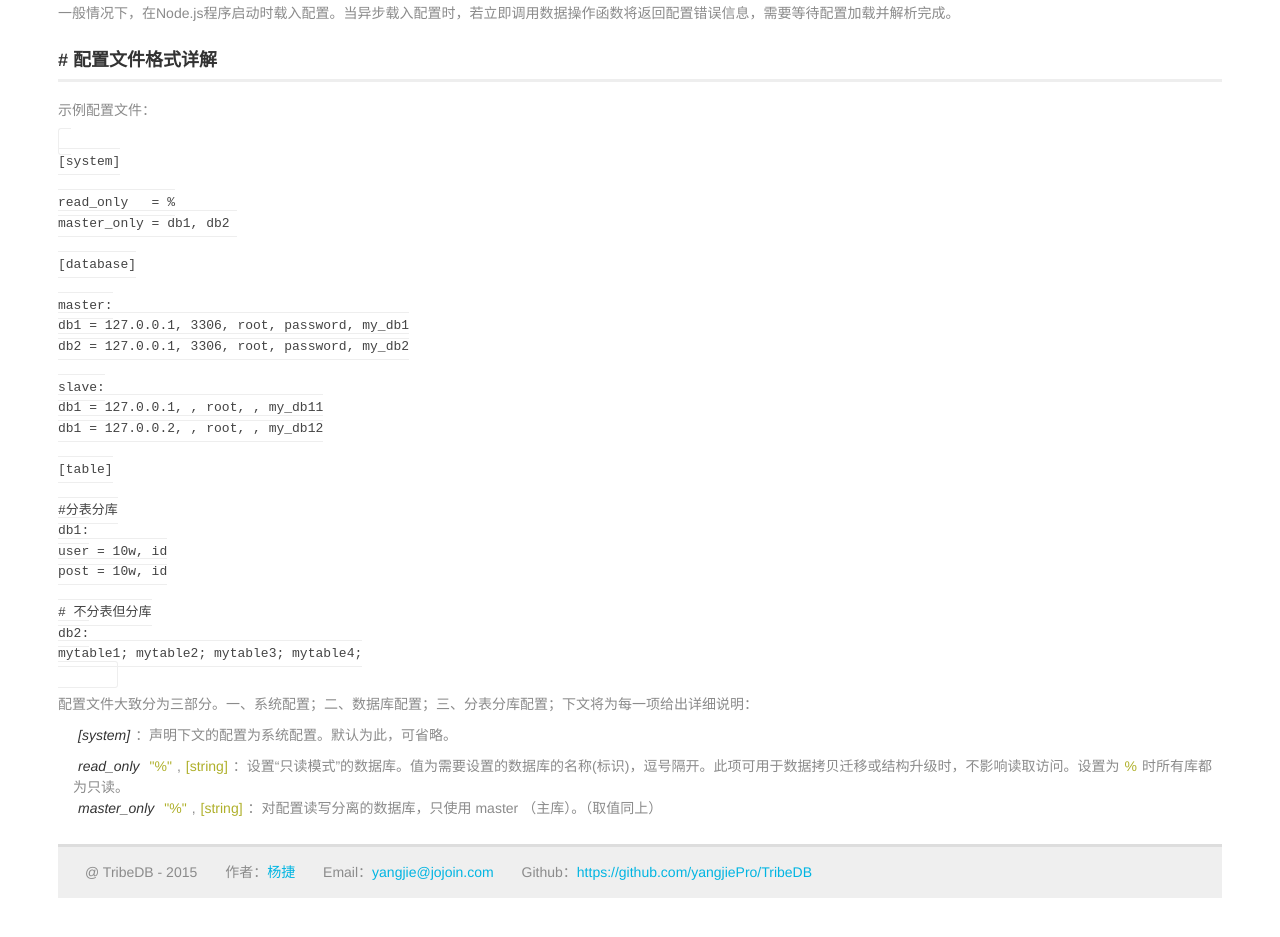
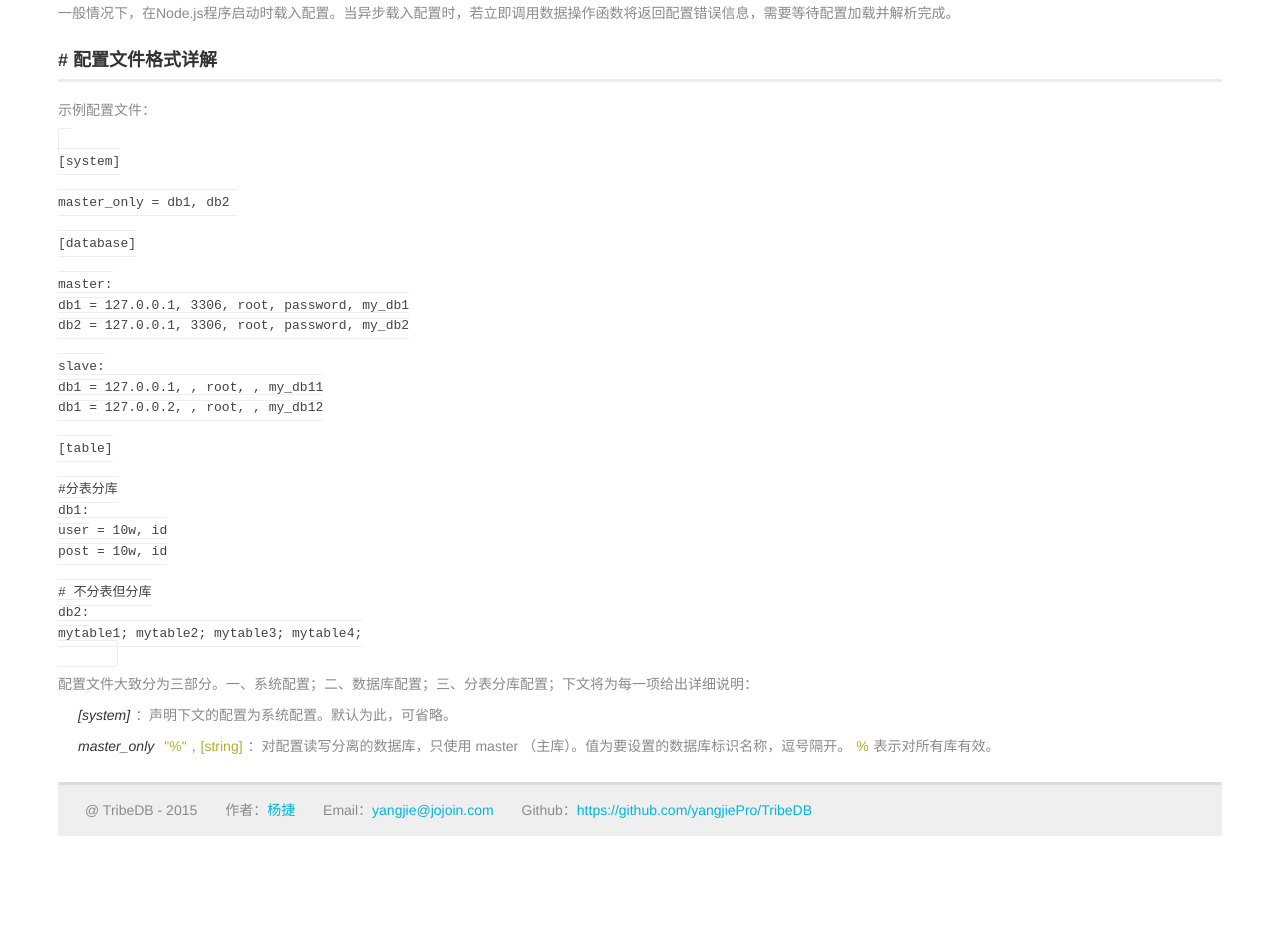
Before and after one commit to jojoin/TribeDB, a plain HTML site: page index.html in a window 1280 px wide. Shown: the part 2255-3192 px from the top of the page. After the commit the page ends 3149 px from the top, so only its background shows below. Drawn offline with nearby package versions, Linux system fonts and the light colour scheme; a small style sheet from the web is missing.

Commit message:
- read_only

```diff
--- a/index.html
+++ b/index.html
@@ -145,7 +145,6 @@ tribe.query('SELECT * FROM user_0 WHERE id=1 LIMIT 1',function(err, data){
       <pre class="source"><code>
 [system]
 
-read_only   = %
 master_only = db1, db2
 
 [database]
@@ -174,8 +173,10 @@ mytable1; mytable2; mytable3; mytable4;
         <p><em>[system]</em>：声明下文的配置为系统配置。默认为此，可省略。</p>
       </div>
       <div class="param">
-        <p><em>read_only</em><var>"%"</var>,<var>[string]</var>：设置“只读模式”的数据库。值为需要设置的数据库的名称(标识)，逗号隔开。此项可用于数据拷贝迁移或结构升级时，不影响读取访问。设置为<var>%</var>时所有库都为只读。</p>
-        <p><em>master_only</em><var>"%"</var>,<var>[string]</var>：对配置读写分离的数据库，只使用 master （主库）。（取值同上）</p>
+        <!--
+        <p><em>read_only</em><var>"%"</var>,<var>[string]</var>：设置“只读模式”的数据库。值为需要设置的数据库的名称(标识)，逗号隔开。此项可用于数据拷贝迁移或结构升级时，不影响读取访问。</p>
+        -->
+        <p><em>master_only</em><var>"%"</var>,<var>[string]</var>：对配置读写分离的数据库，只使用 master （主库）。值为要设置的数据库标识名称，逗号隔开。<var>%</var>表示对所有库有效。</p>
       </div>
     </div>
 
```
